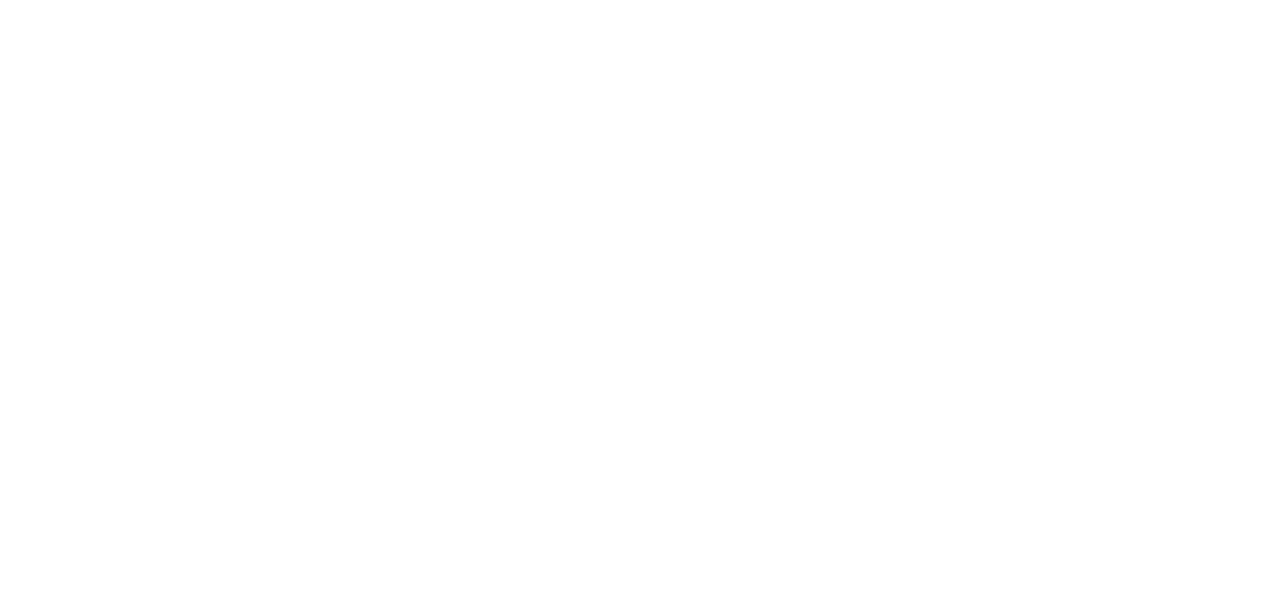
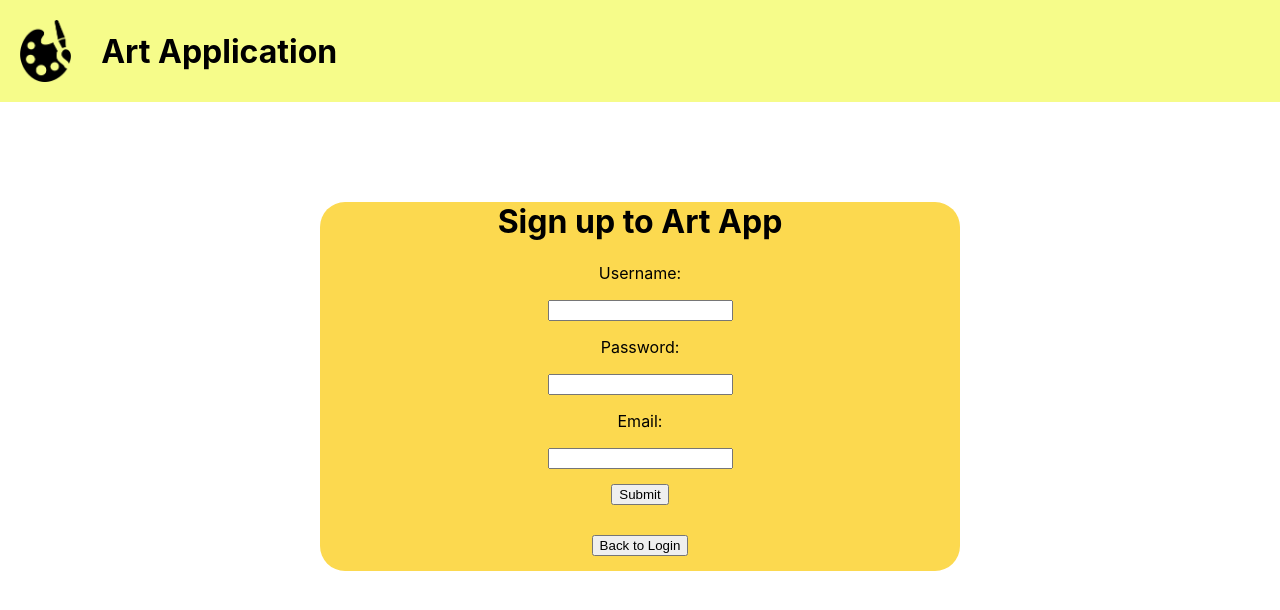
Before and after one commit to karelrojas/simple-art-app, a React (Create React App) app: page /signup in a window 1280 px wide. Before the commit this address had no page. Shown: the top 610 px of the page. Built offline with nearby package versions, Linux system fonts and the light colour scheme.

Commit message:
changed login/signup files, users can now create new accounts

```diff
--- a/src/App.js
+++ b/src/App.js
@@ -7,6 +7,7 @@ import Create from "./pages/Create";
 import Uploads from "./pages/Uploads";
 import Home from "./pages/Home";
 import Login from "./pages/Login";
+import Signup from "./pages/Signup";
 import { useState, useEffect } from "react";
 
 
@@ -31,6 +32,7 @@ export default function App() {
       <BrowserRouter>
         <Routes>
           <Route path="/login" element={!token ? <Login setToken={setToken}/> : <Navigate to="/home" />}/>
+          <Route path="/signup" element={<Signup setToken={setToken}/>} />
           <Route path ="/" element={token ? <Overhead /> : <Navigate to="/login"/>}>
             <Route path="" element={<Navigate to="/home"/>} />
             <Route path="home" element={<Home setToken={setToken}/>}/>
--- /dev/null
+++ b/src/pages/Form.js
@@ -0,0 +1,69 @@
+import { useState } from 'react';
+import './sty/Form.css';
+
+async function credInput(username, password, email, flag){
+    console.log(JSON.stringify({username, password, email}));
+
+    if (flag) {
+        let credentials = {username, password, email};
+        return fetch('http://localhost:8080/signup', {
+            method: 'POST',
+            headers: {
+                'Content-Type': 'application/json'
+            },
+            body: JSON.stringify(credentials)
+        })
+        .then(data => data.json())
+    } else {
+        let credentials = {username, password};
+        return fetch('http://localhost:8080/login', {
+            method: 'POST',
+            headers: {
+                'Content-Type': 'application/json'
+            },
+            body: JSON.stringify(credentials)
+        })
+        .then(data => data.json())
+    }
+}
+
+export default function Form({setToken, flag}) {
+    const [username, setUsername] = useState("");
+    const [password, setPassword] = useState("");
+    const [email, setEmail] = useState("");
+
+    const handleSubmit = async e => {
+
+        e.preventDefault();
+        const token = await credInput(username, password, email, flag);
+        console.log(token);
+        if(flag && token) {
+            // New account created, redirect to login page
+        } else {
+            setToken(token);
+        }
+    }
+
+
+    return (
+        <form className="Login" onSubmit={handleSubmit}>
+            <label>
+                <p>Username:</p>
+                <input type="text" onChange={e => setUsername(e.target.value)}/>
+            </label>
+            <label>
+                <p>Password:</p>
+                <input type="password" onChange={e => setPassword(e.target.value)}/>
+            </label>
+            { flag ? (
+                <label>
+                    <p>Email:</p>
+                    <input type="email" onChange={e => setEmail(e.target.value)}/>
+                </label>
+            ) : null }
+            <div>
+                <button type="submit">Submit</button>
+            </div>
+        </form>
+    );
+}
--- a/src/pages/Login.js
+++ b/src/pages/Login.js
@@ -1,55 +1,7 @@
-import { useState } from 'react';
-import { useNavigate } from 'react-router-dom';
-import './sty/Login.css';
+import Form from './Form.js';
 import temp_logo from '../images/art-icon.png';
 
-async function loginUser(credentials){
-    console.log(JSON.stringify(credentials));
-    return fetch('http://localhost:8080/login', {
-        method: 'POST',
-        headers: {
-            'Content-Type': 'application/json'
-        },
-        body: JSON.stringify(credentials)
-    })
-    .then(data => data.json())
-}
-
-function Loginform({setToken}) {
-    const [username, setUsername] = useState("");
-    const [password, setPassword] = useState("");
-
-    let message;
-    const handleSubmit = async e => {
-
-        e.preventDefault();
-        const token = await loginUser({username,password});
-        console.log(token);
-        setToken(token);
-    }
-
-
-    return (
-        <form className="Login" onSubmit={handleSubmit}>
-            <div className="message">{message}</div>
-            <label>
-                <p>Username:</p>
-                <input type="text" onChange={e => setUsername(e.target.value)}/>
-            </label>
-            <label>
-                <p>Password:</p>
-                <input type="password" onChange={e => setPassword(e.target.value)}/>
-            </label>
-            <div>
-                <button type="submit">Submit</button>
-            </div>
-        </form>
-    );
-}
-
-
 export default function Login({setToken}) {
-
     return (
         <div>
             <div className="main-body">
@@ -57,11 +9,11 @@ export default function Login({setToken}) {
                         <img className="temp-logo" src={temp_logo}></img>
                         <h1 className="main-title">Art Application</h1>
                     </div>
-                </div>
-            <div className="Login-box">
+            </div>
+            <div className="Form-box">
                 <h1>Login to Art App</h1>
-                <Loginform setToken={setToken}/>
-                <button type="signup" to="/signup">Signup</button>
+                <Form setToken={setToken} flag={false}/>
+                <button type="signup">Signup</button>
             </div>
         </div>
     );
--- a/src/pages/Signup.js
+++ b/src/pages/Signup.js
@@ -1,26 +1,21 @@
-import { useState } from 'react'
+import Form from './Form.js';
+import './sty/Form.css';
+import temp_logo from '../images/art-icon.png';
 
-export default function Signup(){
+export default function Signup({setToken}){
     return (
-        <div className="Signup-box">
-            <h1>Sign up to Art App</h1>
-            <form className="Signup">
-                <label>
-                    <p>Username:</p>
-                    <input type="username" />
-                </label>
-                <label>
-                    <p>Password:</p>
-                    <input type="password" />
-                </label>
-                <label>
-                    <p>Email:</p>
-                    <input type="email" />
-                </label>
-                <div>
-                    <button type="submit">Submit</button>
+        <div>
+            <div className="main-body">
+                <div className="link-box">
+                    <img className="temp-logo" src={temp_logo}></img>
+                    <h1 className="main-title">Art Application</h1>
                 </div>
-            </form>
+            </div>
+            <div className="Form-box">
+                <h1>Sign up to Art App</h1>
+                <Form setToken={setToken} flag={true}/>
+                <button type="login">Back to Login</button>
+            </div>
         </div>
     )
 }
--- a/src/pages/sty/Login.css
+++ b/src/pages/sty/Form.css
@@ -1,4 +1,4 @@
-.Login-box {
+.Form-box {
     margin: auto;
     margin-top: 100px;
     width: 50%;
```
Also changed, not shown: 1 other file (tests, documents, lock files or other folders).
